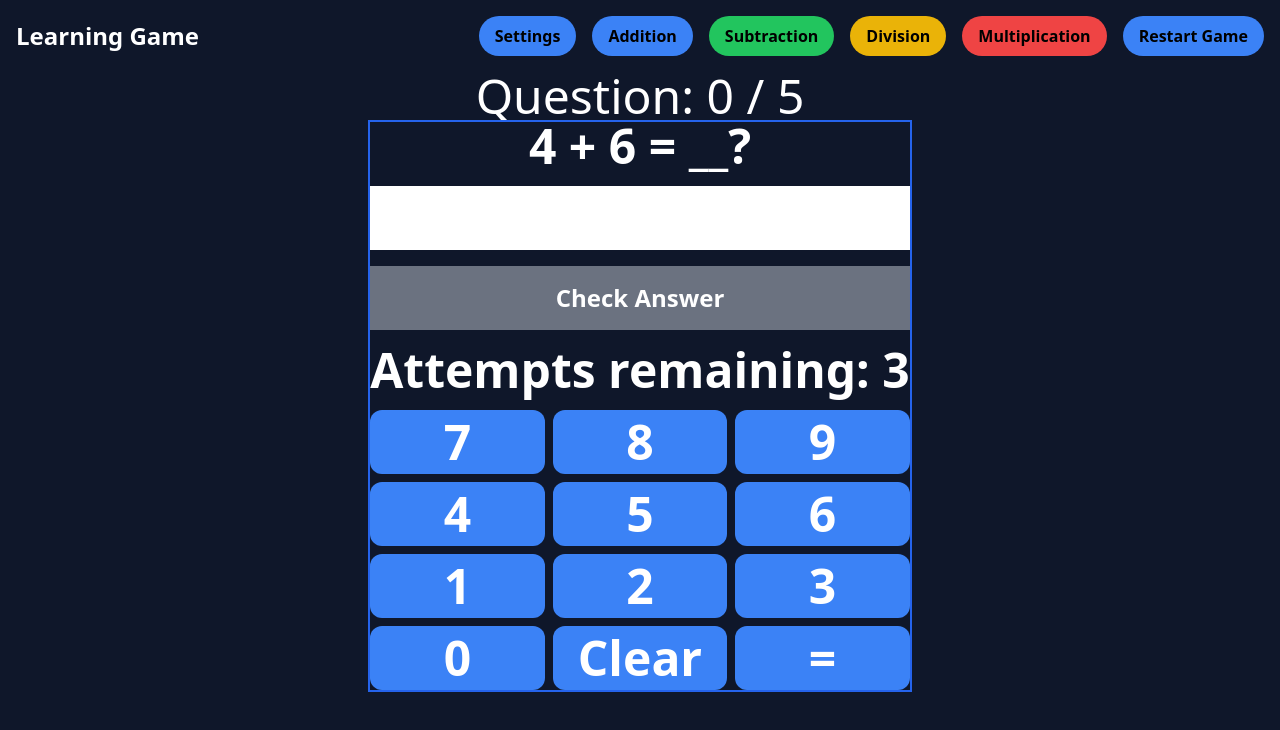
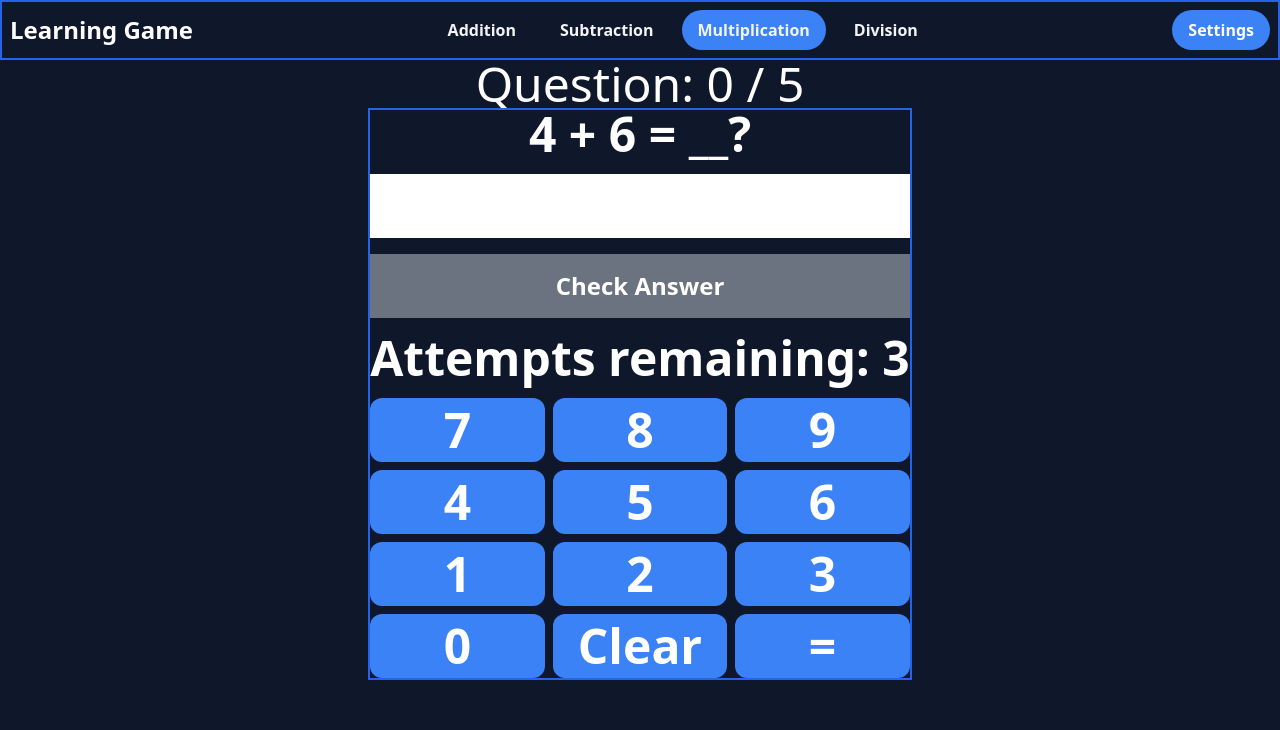
Before and after one commit to bartswierz/learning-game, a React (Vite) app: page / in a window 1280 px wide. Shown: the top 730 px of the page. Built offline with nearby package versions, Linux system fonts and the light colour scheme.

Commit message:
updated navbar layout

```diff
--- a/package.json
+++ b/package.json
@@ -21,6 +21,7 @@
     "lucide-react": "^0.309.0",
     "react": "^18.2.0",
     "react-dom": "^18.2.0",
+    "react-icons": "^5.0.1",
     "tailwind-merge": "^2.2.0",
     "tailwindcss-animate": "^1.0.7"
   },
--- a/src/components/ui/Addition.tsx
+++ b/src/components/ui/Addition.tsx
@@ -1,28 +1,14 @@
 import { useState, useEffect } from "react";
 import { randomTwoNumbers, checkAnswer } from "@/utils";
-import { Settings } from "@/types/index.ts";
+import { Settings, Globals } from "@/types/index.ts";
 import NumberPad from "./NumberPad";
+import RestartBtn from "./RestartBtn";
 
 interface AdditionProps {
   settings: Settings;
 }
 
-// Contains all the global settings for the game - Will be used to set the default settings and reset the game back to the original settings
-interface Globals {
-  numOneRange: { min: number; max: number };
-  numTwoRange: { min: number; max: number };
-  numOfAttempts: number;
-  numOfQuestions: number;
-  score: number;
-  progress: "Success" | "InProgress" | "Failed" | null;
-  isGameOver: boolean;
-  userInput: string;
-  numberOne: number;
-  numberTwo: number;
-}
-
 // Addition Question Game
-// const Addition = ({ settings }: Settings) => {
 // Passed settings are the default settings upon starting the app. Using currentSettings to allow the component to manage global reset for better code readability and avoid having to update multiple state values individually
 const Addition = ({ settings }: AdditionProps) => {
   // Values passed from the app - these values can be changed by the user in the settings component and will update the game
@@ -96,23 +82,23 @@ const Addition = ({ settings }: AdditionProps) => {
 
   // TODO - refactor this into the restart button component, pass a callback function to update the global state
   // Reset the game back to the original settings
-  const handleGlobalReset = () => {
-    // Getting new random numbers and passing it to our global state
-    const { num1, num2 } = randomTwoNumbers(numOneRange, numTwoRange);
+  // const handleGlobalReset = () => {
+  //   // Getting new random numbers and passing it to our global state
+  //   const { num1, num2 } = randomTwoNumbers(numOneRange, numTwoRange);
 
-    setGlobals({
-      numOneRange: numOneRange,
-      numTwoRange: numTwoRange,
-      numOfAttempts: numOfAttempts,
-      numOfQuestions: numOfQuestions,
-      score: 0,
-      progress: null,
-      isGameOver: false,
-      userInput: "",
-      numberOne: num1,
-      numberTwo: num2,
-    });
-  };
+  //   setGlobals({
+  //     numOneRange: numOneRange,
+  //     numTwoRange: numTwoRange,
+  //     numOfAttempts: numOfAttempts,
+  //     numOfQuestions: numOfQuestions,
+  //     score: 0,
+  //     progress: null,
+  //     isGameOver: false,
+  //     userInput: "",
+  //     numberOne: num1,
+  //     numberTwo: num2,
+  //   });
+  // };
 
   return (
     <div
@@ -139,12 +125,13 @@ const Addition = ({ settings }: AdditionProps) => {
               </>
             )}
           </div>
-          <button
+          {/* <button
             className="bg-blue-500 hover:bg-blue-600 focus:bg-blue-700 transition-colors duration-300 hover:shadow-xl px-6 py-3 rounded-full"
             onClick={handleGlobalReset}
           >
             Start Over
-          </button>
+          </button> */}
+          <RestartBtn setGlobalsCallback={setGlobals} settings={settings} />
         </>
       ) : (
         // NEW GAME / GAME IN PROGRESS
--- a/src/components/ui/Navbar.tsx
+++ b/src/components/ui/Navbar.tsx
@@ -1,50 +1,38 @@
-import RestartGameBtn from "./RestartBtn";
 import Settings from "./Settings";
 
 const Navbar = () => {
-  return (
-    <nav data-testid="navbar">
-      <ul className="flex flex-col flex-wrap md:flex-row justify-between items-center bg-blue-500X text-white p-4 bX">
-        <span className="text-2xl font-bold" id="navbar-title">
-          Learning Game
-        </span>
-        <li>
-          <ul className="flex gap-4 items-center justify-center text-black font-bold">
-            <li>
-              <Settings />
-            </li>
-            <li className="cursor-pointer">
-              <button className="bg-blue-500 hover:bg-blue-600 focus:bg-blue-700 hover:text-white hover:ring ring-slate-200 px-4 py-2 rounded-full hover:shadow-xl transition-all duration-300">
-                Addition
+  const navbarLinks = [
+    { link: "Addition", color: "green" },
+    { link: "Subtraction", color: "red" },
+    { link: "Multiplication", color: "blue" },
+    { link: "Division", color: "yellow" },
+  ];
+
+  const NavbarLinks = () => {
+    return (
+      <ul className="flex flex-col md:flex-row flex-wrap text-gray-100 items-center gap-3">
+        {navbarLinks.map(({ link, color }) => {
+          return (
+            <li className="cursor-pointer" key={link}>
+              <button
+                className={`bg-${color}-500 hover:bg-${color}-600 focus:bg-${color}-700 hover:text-white hover:shadow-xl hover:ring ring-slate-200 px-4 py-2 rounded-full transition-all duration-300`}
+              >
+                {link}
               </button>
             </li>
-            <li className="cursor-pointer">
-              <button className="bg-green-500 hover:bg-green-600 focus:bg-green-700 hover:text-white hover:shadow-xl hover:ring ring-slate-200 px-4 py-2 rounded-full transition-all duration-300">
-                Subtraction
-              </button>
-            </li>
-            <li className="cursor-pointer">
-              <button className="bg-yellow-500 hover:bg-yellow-600 focus:bg-yellow-700 hover:text-white hover:ring ring-slate-200 px-4 py-2 hover:shadow-xl rounded-full transition-all duration-300">
-                Division
-              </button>
-            </li>
-            <li className="cursor-pointer">
-              <button className="bg-red-500 hover:bg-red-600 focus:bg-red-700 hover:text-white hover:ring ring-slate-200 px-4 py-2 rounded-full hover:shadow-xl transition-all duration-300">
-                Multiplication
-              </button>
-            </li>
-            <li className="cursor-pointer">
-              {/* <button
-                className="bg-blue-500 hover:bg-blue-600 focus:bg-blue-700 hover:text-white hover:ring ring-slate-200 px-4 py-2 rounded-full hover:shadow-xl transition-all duration-300"
-                onClick={handleGameReset}
-              >
-                Restart Game
-              </button> */}
-              <RestartGameBtn />
-            </li>
-          </ul>
-        </li>
+          );
+        })}
       </ul>
+    );
+  };
+
+  return (
+    <nav data-testid="navbar" className="flex justify-between items-center b p-2">
+      <span className="text-2xl font-bold" id="navbar-title">
+        Learning Game
+      </span>
+      <NavbarLinks />
+      <Settings />
     </nav>
   );
 };
--- a/src/components/ui/RestartBtn.tsx
+++ b/src/components/ui/RestartBtn.tsx
@@ -1,39 +1,39 @@
-const RestartBtn = () => {
-  // Resets Game
-  // const handleGameReset = () => {
-  //   setSettings({
-  //     ...settings,
-  //     attempts: 3,
-  //   });
-  //   setMessage("");
-  //   setGameOver(false);
-  //   generateRandomNumbers(settings);
-  //   const { firstNumber, secondNumber } = randomTwoNumbers(1, 10);
-  //   console.log("handleGameRest in navbar randomTwoNumbers() => firstNumber, secondNumber: ", firstNumber, secondNumber);
-  //   setUserAnswer("");
-  // };
+import { Globals, Settings } from "@/types";
+import { randomTwoNumbers } from "@/utils";
 
-  // const handleGameReset = () => {
-  //   setAttempts(numOfAttempts);
-  //   setScore(0);
-  //   setGameOver(false);
-  //   setProgress(null);
-  //   setUserAnswer("");
-  //   const { num1, num2 } = randomTwoNumbers(numOneRange, numTwoRange);
-  //   setNumberOne(num1);
-  //   setNumberTwo(num2);
-  // };
+interface RestartBtnProps {
+  setGlobalsCallback: (globals: Globals) => void;
+  settings: Settings;
+}
+
+const RestartBtn = ({ setGlobalsCallback, settings }: RestartBtnProps) => {
+  const { numOneRange, numTwoRange, numOfAttempts, numOfQuestions } = settings;
+
+  const handleGlobalReset = () => {
+    const { num1, num2 } = randomTwoNumbers(numOneRange, numTwoRange);
+
+    setGlobalsCallback({
+      numOneRange: numOneRange,
+      numTwoRange: numTwoRange,
+      numOfAttempts: numOfAttempts,
+      numOfQuestions: numOfQuestions,
+      score: 0,
+      progress: null,
+      isGameOver: false,
+      userInput: "",
+      numberOne: num1,
+      numberTwo: num2,
+    });
+  };
 
   return (
-    // <div data-testid="restart-btn">
     <button
       className="bg-blue-500 hover:bg-blue-600 focus:bg-blue-700 hover:text-white hover:ring ring-slate-200 px-4 py-2 rounded-full hover:shadow-xl transition-all duration-300"
-      // onClick={handleGameReset}
+      onClick={handleGlobalReset}
       data-testid="restart-btn"
     >
       Restart Game
     </button>
-    // </div>
   );
 };
 
--- a/src/types/index.ts
+++ b/src/types/index.ts
@@ -4,3 +4,16 @@ export interface Settings {
   numOfAttempts: number;
   numOfQuestions: number;
 }
+
+export interface Globals {
+  numOneRange: { min: number; max: number };
+  numTwoRange: { min: number; max: number };
+  numOfAttempts: number;
+  numOfQuestions: number;
+  score: number;
+  progress: "Success" | "InProgress" | "Failed" | null;
+  isGameOver: boolean;
+  userInput: string;
+  numberOne: number;
+  numberTwo: number;
+}
```
Also changed, not shown: 1 other file (tests, documents, lock files or other folders).
